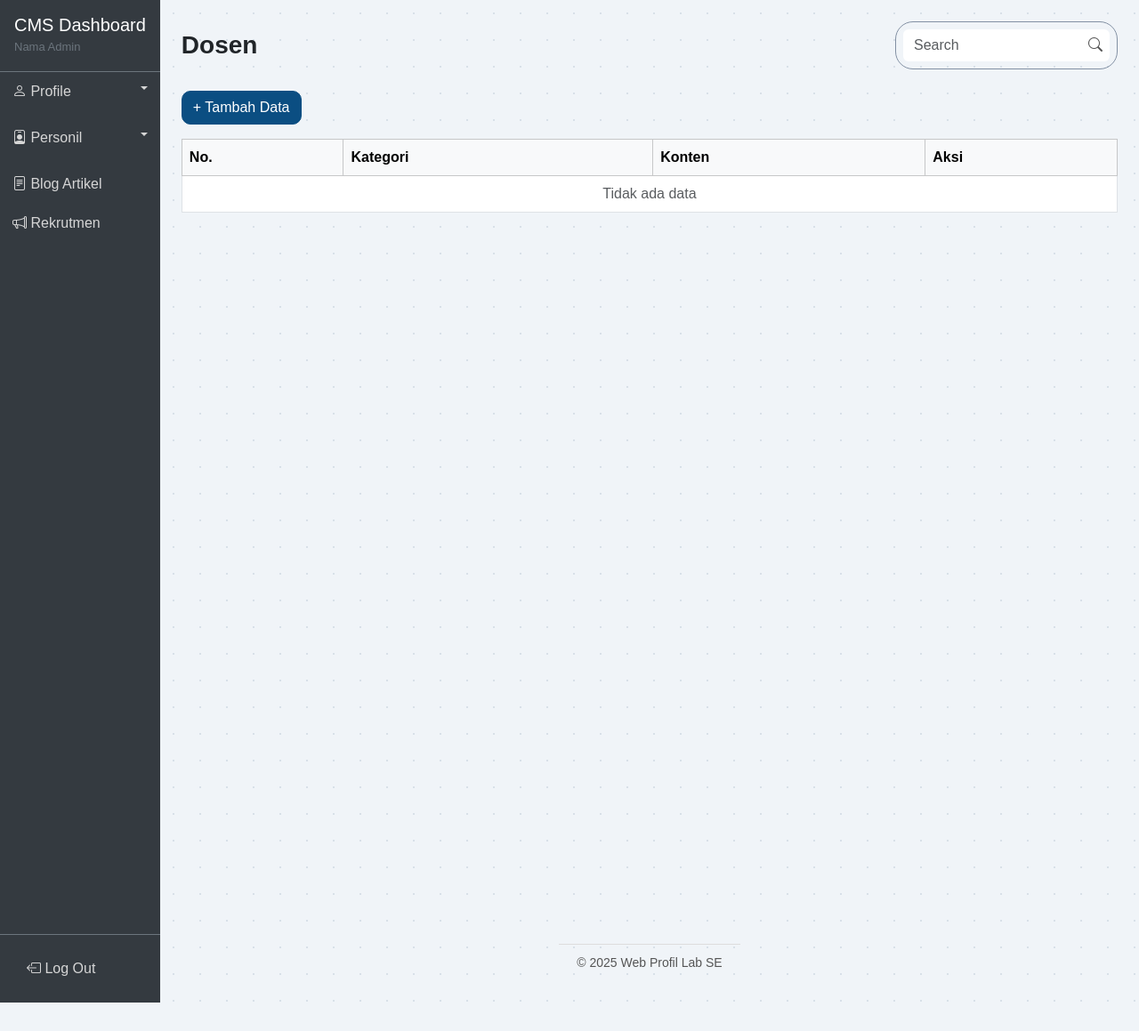
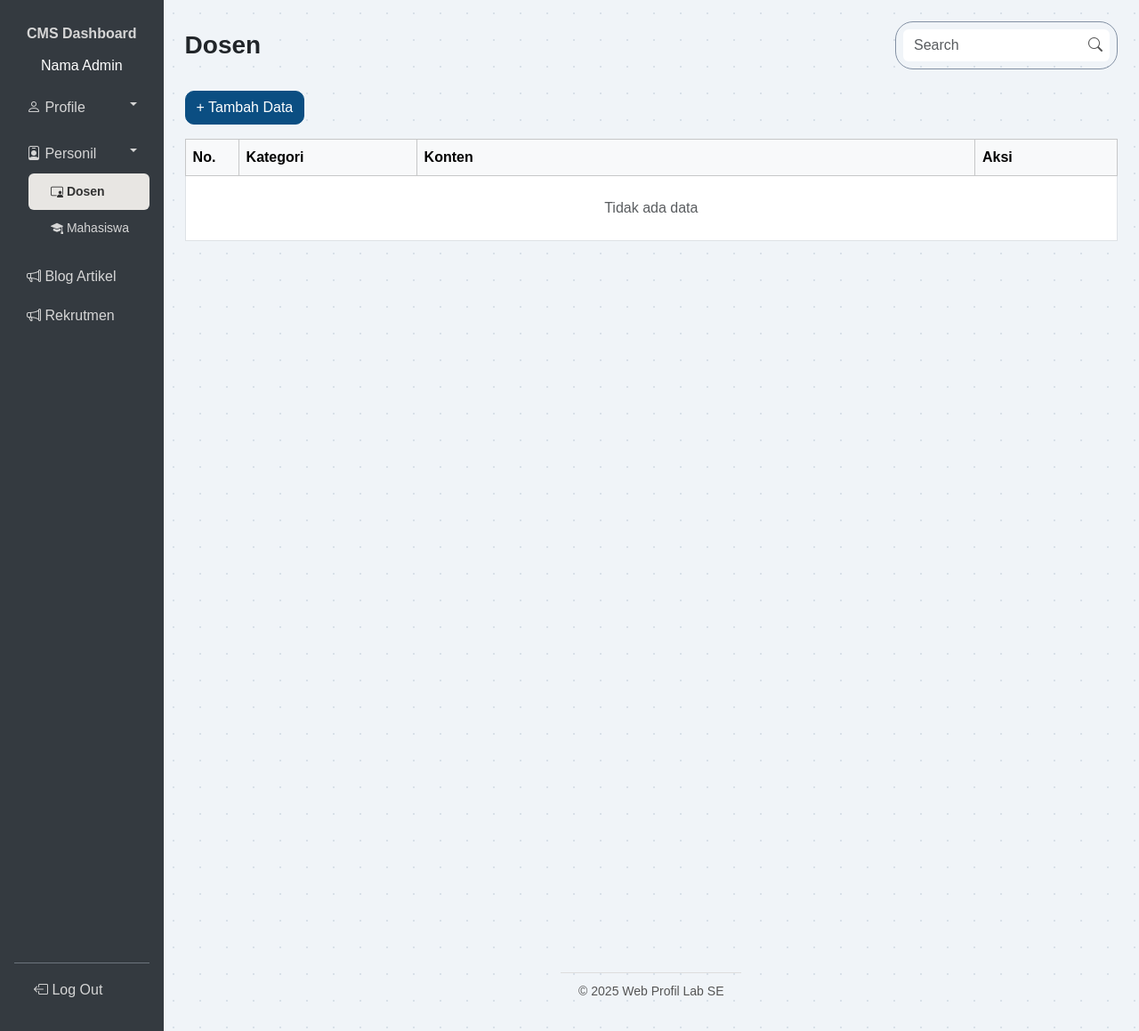
Before and after one commit to wandi1209/web_profil_lab_se_pbl2025, a PHP site: page /admin/personil/dosen in a window 1280 px wide. Shown: the whole page at 89% size. Before the commit the page ends 1127 px from the top, so only its background shows below. Run offline with PHP 8.4, Linux system fonts and the light colour scheme; data that the repository does not hold is empty; some libraries are stand-ins or nearby versions.

Commit message:
fixed pages

```diff
--- a/app/controllers/admin/PersonilController.php
+++ b/app/controllers/admin/PersonilController.php
@@ -1,194 +1,37 @@
 <?php
-
+// Tentukan namespace
 namespace Polinema\WebProfilLabSe\Controllers\Admin;
-
 use Polinema\WebProfilLabSe\Core\Controller;
 
-class PersonilController extends Controller
-{
-    private $jsonFile;
+class PersonilController extends Controller {
 
     public function __construct()
     {
-        // File penyimpanan sementara tanpa DB
-        $this->jsonFile = __DIR__ . "/../../../storage/dosen.json";
 
-        // Kalau file belum ada → buat baru
-        if (!file_exists($this->jsonFile)) {
-            file_put_contents($this->jsonFile, json_encode([]));
-        }
     }
 
-    // Ambil semua data dari file JSON
-    private function getData()
-    {
-        return json_decode(file_get_contents($this->jsonFile), true);
+    public function index() {
+        $this->view('pages/admin/personil/index');
+    }
+    public function dosen() {
+    $dataDosen = [];
+
+    $data = [
+        'title' => 'Album',
+        'dataAlbum' => $dataDosen
+    ];
+
+    $this->view('pages/admin/personil/dosen', $data, true, 'admin');
     }
 
-    // Simpan data ke JSON
-    private function saveData($data)
-    {
-        file_put_contents($this->jsonFile, json_encode($data, JSON_PRETTY_PRINT));
-    }
+    public function mahasiswa() {
+        $dataMahasiswa = [];
 
-    // LIST DATA DOSEN
-    public function dosen()
-    {
-        $dataDosen = $this->getData();
-
-        $this->view('pages/admin/personil/dosen', [
-            'title' => 'Data Dosen',
-            'dataDosen' => $dataDosen
-        ], true, 'admin');
-    }
-
-    // PAGE CREATE
-    public function createDosen()
-    {
-        $this->view('pages/admin/personil/createDosen', [
-            'title' => 'Tambah Dosen'
-        ], true, 'admin');
-    }
-
-    // STORE
-    public function storeDosen()
-    {
-        $kategori = $_POST['kategori'];
-        $konten   = $_POST['konten'];
-
-        $gambar = null;
-
-        if (!empty($_FILES['gambar']['name'])) {
-
-            $allowed = ['jpg','jpeg','png','webp'];
-            $ext = strtolower(pathinfo($_FILES['gambar']['name'], PATHINFO_EXTENSION));
-
-            if (!in_array($ext, $allowed)) {
-                die("Format file tidak didukung.");
-            }
-
-            $namaFile = time() . "_" . uniqid() . "." . $ext;
-
-            $path = __DIR__ . "/../../../public/uploads/dosen/";
-
-            if (!is_dir($path)) {
-                mkdir($path, 0777, true);
-            }
-
-            move_uploaded_file($_FILES['gambar']['tmp_name'], $path . $namaFile);
-
-            $gambar = $namaFile;
-        }
-
-        $data = $this->getData();
-
-        $data[] = [
-            'id' => time(),
-            'kategori' => $kategori,
-            'konten' => $konten,
-            'gambar' => $gambar
+        $data = [
+            'title' => 'Mahasiswa',
+            'dataMahasiswa' => $dataMahasiswa
         ];
 
-        $this->saveData($data);
-
-        header("Location: /admin/personil/dosen");
-        exit;
-    }
-
-    // PAGE EDIT
-    public function editDosen()
-    {
-        if (!isset($_GET['id'])) die("ID tidak ditemukan.");
-
-        $id = $_GET['id'];
-        $data = $this->getData();
-
-        $dosen = null;
-        foreach ($data as $item) {
-            if ($item['id'] == $id) {
-                $dosen = $item;
-                break;
-            }
-        }
-
-        if (!$dosen) die("Data tidak ditemukan.");
-
-        $this->view('pages/admin/personil/editDosen', [
-            'title' => 'Edit Dosen',
-            'dosen' => $dosen
-        ], true, 'admin');
-    }
-
-    // UPDATE
-    public function updateDosen()
-    {
-        $id = $_POST['id'];
-        $kategori = $_POST['kategori'];
-        $konten   = $_POST['konten'];
-
-        $data = $this->getData();
-
-        foreach ($data as &$item) {
-            if ($item['id'] == $id) {
-
-                $gambarLama = $item['gambar'];
-                $gambarBaru = $gambarLama;
-
-                if (!empty($_FILES['gambar']['name'])) {
-
-                    $extValid = ['jpg','jpeg','png','webp'];
-                    $ext = strtolower(pathinfo($_FILES['gambar']['name'], PATHINFO_EXTENSION));
-                    if (!in_array($ext, $extValid)) die("Format file tidak didukung.");
-
-                    $namaFile = time() . "_" . uniqid() . "." . $ext;
-                    $uploadPath = __DIR__ . "/../../../public/uploads/dosen/";
-
-                    move_uploaded_file($_FILES['gambar']['tmp_name'], $uploadPath . $namaFile);
-
-                    // Hapus gambar lama
-                    if (!empty($gambarLama) && file_exists($uploadPath . $gambarLama)) {
-                        unlink($uploadPath . $gambarLama);
-                    }
-
-                    $gambarBaru = $namaFile;
-                }
-
-                $item['kategori'] = $kategori;
-                $item['konten'] = $konten;
-                $item['gambar'] = $gambarBaru;
-            }
-        }
-
-        $this->saveData($data);
-
-        header("Location: /admin/personil/dosen");
-        exit;
-    }
-
-    // DELETE
-    public function deleteDosen()
-    {
-        if (!isset($_GET['id'])) die("ID tidak ditemukan.");
-
-        $id = $_GET['id'];
-        $data = $this->getData();
-        $newData = [];
-
-        foreach ($data as $item) {
-            if ($item['id'] != $id) {
-                $newData[] = $item;
-            } else {
-                // hapus gambar
-                if (!empty($item['gambar'])) {
-                    $path = __DIR__ . "/../../../public/uploads/dosen/" . $item['gambar'];
-                    if (file_exists($path)) unlink($path);
-                }
-            }
-        }
-
-        $this->saveData($newData);
-
-        header("Location: /admin/personil/dosen");
-        exit;
+        $this->view('pages/admin/personil/mahasiswa', $data, true, 'admin');
     }
 }
--- a/app/routes.php
+++ b/app/routes.php
@@ -20,6 +20,7 @@ $app->post('/login-proses', [AuthController::class, 'processLogin']);
 $app->get('/logout', [AuthController::class, 'logout']);
 
 // admin dashboard
+$app->get('/admin/dashboard', [AdminController::class, 'index']);
 $app->get('/admin', [AdminController::class, 'index']);
 
 // profile (admin)
--- a/app/views/layouts/admin/sidebar.php
+++ b/app/views/layouts/admin/sidebar.php
@@ -1,10 +1,20 @@
-<div id="sidebar" class="d-flex flex-column">
+<?php
+$current = $_SERVER['REQUEST_URI'] ?? '';
+?>
+<div id="sidebar" class="d-flex flex-column flex-shrink-0 p-3 text-white bg-dark">
     <!-- Header Sidebar -->
-    <div class="sidebar-header p-3 border-bottom border-secondary">
-        <h5 class="text-white m-0">CMS Dashboard</h5>
-        <small class="text-secondary">
-            <?= $_SESSION['userName'] ?? 'Nama Admin' ?>
-        </small>
+    <li class="nav-item no-bullet">
+        <a href="<?= $_ENV['APP_URL'] ?>/admin/dashboard"
+            class="nav-link cms-title <?= str_contains($current, '/admin/dashboard') ? 'active' : '' ?>">
+            <span>CMS Dashboard</span>
+        </a>
+    </li>
+
+    <!-- Sidebar Header Admin Info -->
+    <div class="sidebar-header text-center ">
+        <h6 class="text-white mt-1 mb-3">
+            <?= $_SESSION['user_name'] ?? 'Nama Admin' ?>
+        </h6>
     </div>
 
     <!-- Menu -->
@@ -12,59 +22,43 @@
 
         <!-- PROFILE -->
         <li class="nav-item">
-            <a class="nav-link dropdown-toggle
-               <?= (str_contains($current, '/admin/tentangLab') || str_contains($current, '/admin/visi-misi')) ? '' : 'collapsed' ?>"
+            <a class="nav-link dropdown-toggle <?= str_contains($current, '/admin/profile') ? '' : 'collapsed' ?>"
                href="#profileSubmenu"
                data-bs-toggle="collapse"
-               aria-expanded="<?= (str_contains($current, '/admin/profile/tentangLab') || str_contains($current, '/admin/visi-misi')) ? 'true' : 'false' ?>"
-               aria-controls="profileSubmenu">
-
+               aria-expanded="<?= str_contains($current, '/admin/profile') ? 'true' : 'false' ?>">
                 <i class="bi bi-person"></i> Profile
             </a>
 
-            <div class="collapse
-                <?= (str_contains($current, '/admin/profile/tentangLab') || str_contains($current, '/admin/visi-misi')) ? 'show' : '' ?>"
-                id="profileSubmenu"
-                data-bs-parent="#sidebarMenuList">
-
+            <div class="collapse <?= str_contains($current, '/admin/profile') ? 'show' : '' ?>"
+                 id="profileSubmenu">
                 <ul class="list-unstyled fw-normal pb-1 small ms-3">
-
                     <li>
                         <a href="<?= $_ENV['APP_URL'] ?>/admin/profile/tentangLab"
-                           class="nav-link
-                           <?= str_contains($current, 'tentangLab') ? 'active' : '' ?>">
+                           class="nav-link <?= str_contains($current, 'tentangLab') ? 'active' : '' ?>">
                             <i class="bi bi-info-circle"></i> Tentang Lab SE
                         </a>
                     </li>
-
                     <li>
                         <a href="<?= $_ENV['APP_URL'] ?>/admin/profile/visiMisi"
-                           class="nav-link
-                           <?= str_contains($current, 'visiMisi') ? 'active' : '' ?>">
+                           class="nav-link <?= str_contains($current, 'visiMisi') ? 'active' : '' ?>">
                             <i class="bi bi-eye"></i> Visi & Misi
                         </a>
                     </li>
-
                     <li>
                         <a href="<?= $_ENV['APP_URL'] ?>/admin/profile/roadmap"
-                           class="nav-link
-                           <?= str_contains($current, 'roadmap') ? 'active' : '' ?>">
+                           class="nav-link <?= str_contains($current, 'roadmap') ? 'active' : '' ?>">
                             <i class="bi bi-map"></i> Roadmap
                         </a>
                     </li>
-
                     <li>
                         <a href="<?= $_ENV['APP_URL'] ?>/admin/profile/scopePenelitian"
-                           class="nav-link
-                           <?= str_contains($current, 'scope') ? 'active' : '' ?>">
+                           class="nav-link <?= str_contains($current, 'scope') ? 'active' : '' ?>">
                             <i class="bi bi-search"></i> Scope Penelitian
                         </a>
                     </li>
-
                     <li>
                         <a href="<?= $_ENV['APP_URL'] ?>/admin/profile/album"
-                           class="nav-link
-                           <?= str_contains($current, 'album') ? 'active' : '' ?>">
+                           class="nav-link <?= str_contains($current, 'album') ? 'active' : '' ?>">
                             <i class="bi bi-images"></i> Album
                         </a>
                     </li>
@@ -74,35 +68,24 @@
 
         <!-- PERSONIL -->
         <li class="nav-item mt-2">
-            <a class="nav-link dropdown-toggle
-               <?= str_contains($current, '/admin/personil') ? '' : 'collapsed' ?>"
+            <a class="nav-link dropdown-toggle <?= str_contains($current, '/admin/personil') ? '' : 'collapsed' ?>"
                href="#personilSubmenu"
                data-bs-toggle="collapse"
-               aria-expanded="<?= str_contains($current, '/admin/personil') ? 'true' : 'false' ?>"
-               aria-controls="personilSubmenu">
-
+               aria-expanded="<?= str_contains($current, '/admin/personil') ? 'true' : 'false' ?>">
                 <i class="bi bi-person-badge"></i> Personil
             </a>
 
-            <div class="collapse
-                <?= str_contains($current, '/admin/personil') ? 'show' : '' ?>"
-                id="personilSubmenu"
-                data-bs-parent="#sidebarMenuList">
-
+            <div class="collapse <?= str_contains($current, '/admin/personil') ? 'show' : '' ?>" id="personilSubmenu">
                 <ul class="list-unstyled fw-normal pb-1 small ms-3">
-
                     <li>
                         <a href="<?= $_ENV['APP_URL'] ?>/admin/personil/dosen"
-                           class="nav-link
-                           <?= str_contains($current, '/admin/personil/dosen') ? 'active' : '' ?>">
+                           class="nav-link <?= str_contains($current, '/admin/personil/dosen') ? 'active' : '' ?>">
                             <i class="bi bi-person-video3"></i> Dosen
                         </a>
                     </li>
-
                     <li>
                         <a href="<?= $_ENV['APP_URL'] ?>/admin/personil/mahasiswa"
-                           class="nav-link
-                           <?= str_contains($current, '/admin/personil/mahasiswa') ? 'active' : '' ?>">
+                           class="nav-link <?= str_contains($current, '/admin/personil/mahasiswa') ? 'active' : '' ?>">
                             <i class="bi bi-mortarboard-fill"></i> Mahasiswa
                         </a>
                     </li>
@@ -113,25 +96,22 @@
         <!-- BLOG -->
         <li class="nav-item mt-2">
             <a href="<?= $_ENV['APP_URL'] ?>/admin/blog"
-               class="nav-link
-               <?= str_contains($current, '/admin/blog') ? 'active' : '' ?>">
-                <i class="bi bi-file-text"></i> Blog Artikel
+               class="nav-link <?= str_contains($current, '/admin/blog') ? 'active' : '' ?>">
+                <i class="bi bi-megaphone"></i> Blog Artikel
             </a>
         </li>
 
         <!-- REKRUTMEN -->
         <li class="nav-item">
             <a href="<?= $_ENV['APP_URL'] ?>/admin/rekrutmen"
-               class="nav-link
-               <?= str_contains($current, '/admin/rekrutmen') ? 'active' : '' ?>">
+               class="nav-link <?= str_contains($current, '/admin/rekrutmen') ? 'active' : '' ?>">
                 <i class="bi bi-megaphone"></i> Rekrutmen
             </a>
         </li>
-
     </ul>
 
-     <!-- LOGOUT -->
-    <div class="sidebar-logout mt-auto p-3 border-top border-secondary">
+    <!-- LOGOUT -->
+    <div class="sidebar-logout mt-auto p-2 border-top border-secondary">
         <a href="<?= $_ENV['APP_URL'] ?>/logout" class="nav-link">
             <i class="bi bi-box-arrow-left"></i> Log Out
         </a>
--- a/app/views/pages/admin/personil/dosen.php
+++ b/app/views/pages/admin/personil/dosen.php
@@ -20,10 +20,10 @@
         <table class="table table-bordered align-middle">
             <thead class="table-light">
                 <tr>
-                    <th>No.</th>
-                    <th>Kategori</th>
+                    <th style="width:60px;">No.</th>
+                    <th style="width:200px;">Kategori</th>
                     <th>Konten</th>
-                    <th>Aksi</th>
+                    <th style="width:160px;">Aksi</th>
                 </tr>
             </thead>
 
@@ -58,7 +58,7 @@
                 <?php endforeach; ?>
             <?php else: ?>
                 <tr>
-                    <td colspan="4" class="text-center text-muted">Tidak ada data</td>
+                    <td colspan="4" class="text-center text-muted py-4">Tidak ada data</td>
                 </tr>
             <?php endif; ?>
             </tbody>
--- a/assets/css/sidebar.css
+++ b/assets/css/sidebar.css
@@ -9,6 +9,16 @@
 /* Header */
 .sidebar-header small {
     font-size: 13px !important;
+}
+
+/* CMS Dashboard — tidak berubah warna */
+#sidebar .dashboard-noactive {
+    background: transparent !important;
+    color: #d6d6d6 !important;
+}
+#sidebar .dashboard-noactive:hover {
+    background-color: rgba(255,255,255,0.1) !important;
+    color: #fff !important;
 }
 
 /* Default link */
@@ -27,9 +37,11 @@
 
 /* Active */
 #sidebar .nav-link.active {
-    background-color: #0d6efd !important;
-    color: #fff !important;
+    background-color: #f2f2e9 !important;
+    color: #2c3e50 !important;
+    font-weight: 600 !important;
 }
+
 
 /* Indent submenu */
 #sidebar .ms-3 .nav-link {
@@ -41,6 +53,26 @@
     float: right !important;
     margin-top: 6px !important;
 }
+
+/* --- RESET AKTIF UNTUK SEMUA MENU --- */
+#sidebar .nav-link.active {
+    background-color: #e8e6e3 !important; /* putih tulang */
+    color: #333 !important;
+    border: none !important;
+    outline: none !important;
+}
+
+/* Hover */
+#sidebar .nav-link:hover {
+    background-color: rgba(255, 255, 255, 0.08) !important;
+    color: #fff !important;
+}
+
+#sidebar .nav-link.cms-no-active.active {
+    background: transparent !important;
+    color: #d6d6d6 !important;
+}
+
 
 /* Logout hover */
 .sidebar-logout a {
@@ -62,3 +94,23 @@
 .active-menu a i {
     color: white !important;
 }
+
+/* Hilangkan bullet pada item CMS Dashboard */
+.no-bullet {
+    list-style: none;
+}
+
+/* Bold tulisan CMS Dashboard */
+.cms-title {
+    font-weight: bold;
+}
+
+/* Kalau ingin bold hanya saat active */
+.cms-title.active {
+    font-weight: bold;
+}
+
+/* Hilangkan bullet global untuk jaga-jaga */
+#sidebar li {
+    list-style: none !important;
+}
```
Also changed, not shown: app/views/pages/admin/blog/index.php (+4 -4 lines), app/views/pages/admin/personil/mahasiswa.php (+4 -4 lines), app/views/pages/admin/profile/roadmap.php (+4 -4 lines), app/views/pages/admin/profile/scopePenelitian.php (+4 -4 lines), app/views/pages/admin/profile/tentangLab.php (+4 -4 lines), app/views/pages/admin/profile/visiMisi.php (+4 -4 lines), app/views/pages/admin/rekrutmen/index.php (+4 -4 lines).
